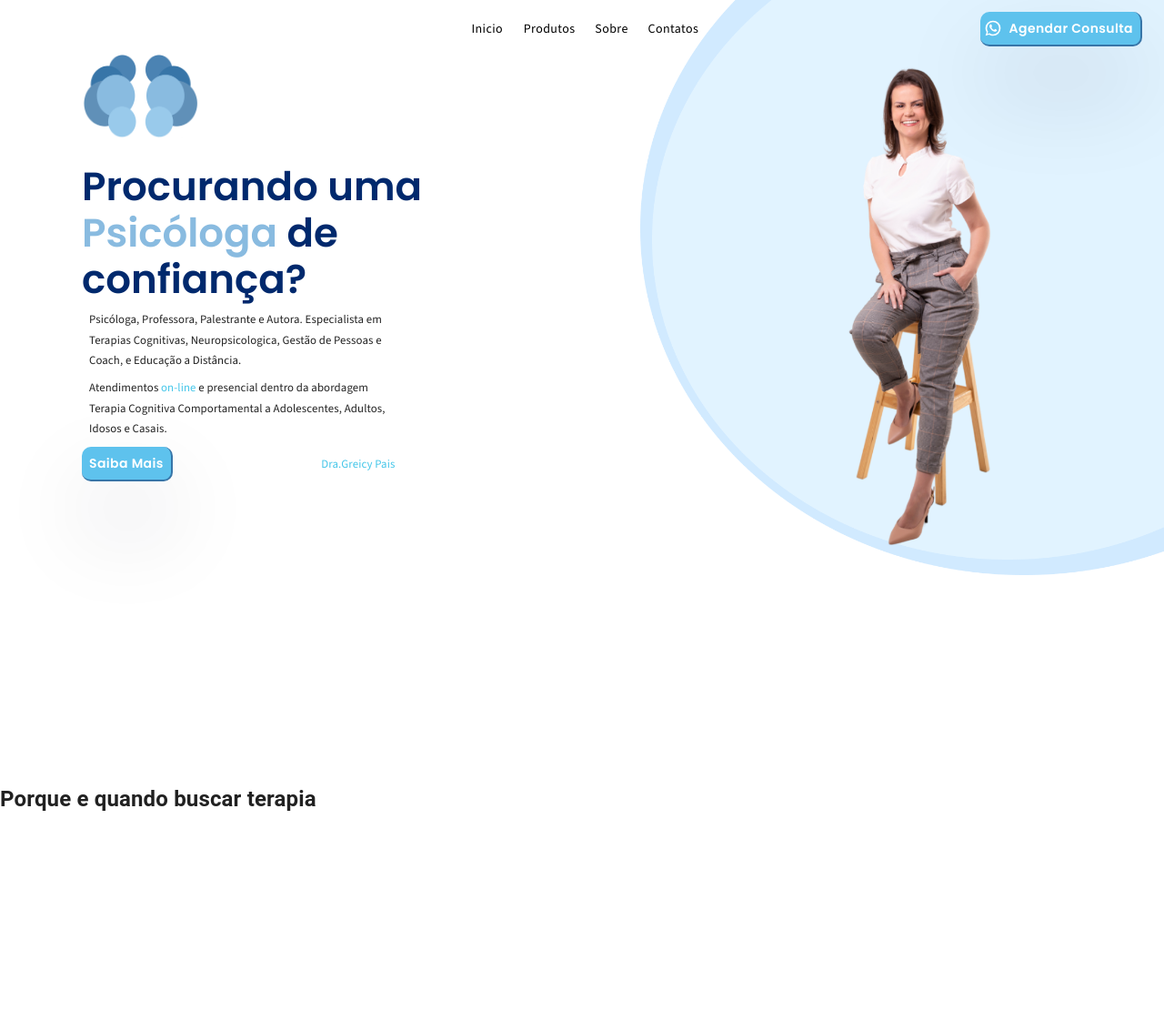
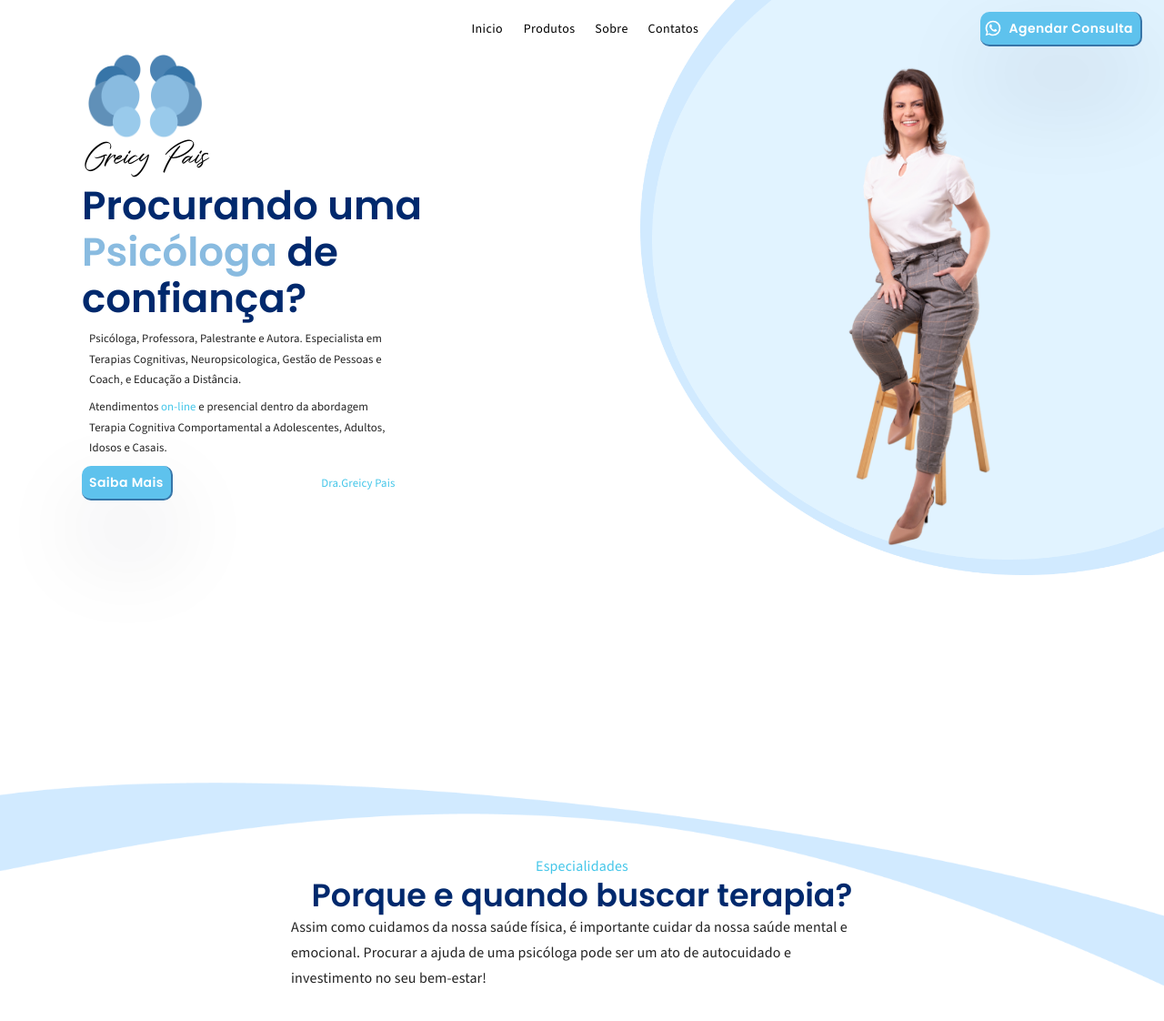
Before and after one commit to AlexandreNMota/greicy-lp, a React (Vite) app: page / in a window 1280 px wide. Shown: the top 1122 px of the page at 91% size. Built offline with nearby package versions, Linux system fonts and the light colour scheme.

Commit message:
start_especialidades

```diff
--- a/src/components/UI/header/index.tsx
+++ b/src/components/UI/header/index.tsx
@@ -17,6 +17,23 @@ export const Header: FC<HeaderProps> = ({ section, ...props }) => {
 
   const handleDrawerToggle = () => {
     setMobileOpen((prevState) => !prevState);
+  };
+
+  const scrollToAnchor = (section: any) => {
+    const element = section === 'Inicio' ? 'home-section' :
+      section === 'Produtos' ? 'productos-section' :
+        section === 'Sobre' ? 'sobre-section' :
+          section === 'Contatos' ? 'contato-section'
+            : 'home-section'
+
+    const destination = document.querySelector(`#${element}`);
+    if (destination) {
+      const offsetTop = destination.getBoundingClientRect().top + window.pageYOffset - 60;
+      window.scrollTo({
+        top: offsetTop,
+        behavior: 'smooth'
+      });
+    }
   };
 
   return (
@@ -40,7 +57,8 @@ export const Header: FC<HeaderProps> = ({ section, ...props }) => {
             <Box sx={{ flexGrow: 1 }} />
             <Box sx={{ display: { xs: 'none', sm: 'block' }, position: "absolute", top: "50%", left: "50%", transform: "translate(-50%, -50%)" }}>
               {menuList.map((item) => (
-                <Button className="source-sans-3" key={item} sx={{ color: '#000', textTransform: 'none' }}>
+                <Button className="source-sans-3" key={item} sx={{ color: '#000', textTransform: 'none' }}
+                  onClick={() => scrollToAnchor(item)}>
                   {item}
                 </Button>
               ))}
--- a/src/components/UI/section/types.ts
+++ b/src/components/UI/section/types.ts
@@ -3,6 +3,7 @@ import { Dimensions } from "../../../context/app";
 
 export interface SectionProps {
   children: ReactNode;
+  id: string;
 }
 
 export interface StyledSectionProps {
--- a/src/pages/about/index.tsx
+++ b/src/pages/about/index.tsx
@@ -2,7 +2,7 @@ import { Section } from "../../components";
 
 export const About = () => {
   return (
-    <Section>
+    <Section id="sobre-section">
       <h1>Sobre</h1>
     </Section>
   );
--- a/src/pages/contato/index.tsx
+++ b/src/pages/contato/index.tsx
@@ -2,7 +2,7 @@ import { Section } from "../../components";
 
 export const Contato = () => {
   return (
-    <Section>
+    <Section id="contato-section">
       <h1>Contato</h1>
     </Section>
   );
--- a/src/pages/hero/index.css
+++ b/src/pages/hero/index.css
@@ -8,6 +8,11 @@
     --eclipse49-width-mobile: calc(100vw * 0.8);
     --greicyHome-width-mobile: calc(100vw * 0.6);
     /* --logoHome-width-mobile: calc(100vw * 0.1); */
+}
+
+@font-face {
+    font-family: The Strength;
+    src: url('/fontes/The\ Strength.ttf');
 }
 
 .eclipse42 {
@@ -52,6 +57,27 @@
     top: 50px;
 }
 
+.div_homelogo {
+    display: flex;
+    flex-direction: column;
+    justify-content: center;
+    margin-left: 90px;
+    width: 137px;
+    align-items: center;
+}
+
+.greicy_name {
+    color: black !important;
+    font-family: 'The Strength' !important;
+    font-size: 45px !important;
+    font-style: italic !important;
+    /* margin: 0 !important; */
+    margin-top: 10px !important;
+    display: inline-block !important;
+    line-height: 18px !important;
+    vertical-align: middle !important;
+}
+
 .greicyHome-mobile {
     z-index: 999;
     position: relative;
@@ -61,7 +87,7 @@
 .logoHome {
     /* width: 146px; */
     width: var(--logoHome-width);
-    margin-left: 90px;
+    /* margin-left: 90px; */
 }
 
 .titleHome {
@@ -79,12 +105,11 @@
 }
 
 /* Estilos para dispositivos minusculos (celulares) */
-@media (min-width: 375px) {
+@media (min-width: 345px) {
     :root {
-        --eclipse42-width: calc(100vw * 0.45);
-        --eclipse43-width: calc(100vw * 0.44);
-        --greicyHome-width: calc(100vw * 0.192);
-        --logoHome-width: calc(100vw * 0.1);
+        --eclipse48-width-mobile: calc(100vw * 1);
+        --eclipse49-width-mobile: calc(100vw * 0.8);
+        --greicyHome-width-mobile: calc(100vw * 0.6);
     }
 
     .titleHome {
--- a/src/pages/hero/index.tsx
+++ b/src/pages/hero/index.tsx
@@ -8,14 +8,17 @@ export const Hero = () => {
   const { dimensions, isMobile } = useAppContext();
 
   return (
-    <CustomStyledSection full={true} dimensions={dimensions}>
+    <CustomStyledSection full={true} dimensions={dimensions} id="home-section">
       {
         !isMobile && (
           <div>
             <img src="images/Ellipse 42.png" className="eclipse42"></img>
             <img src="images/Ellipse 43.png" className="eclipse43"></img>
             <img src="images/greicyhome.png" className="greicyHome"></img>
-            <img src="images/logo greicy 1.png" className="logoHome"></img>
+            <div className="div_homelogo">
+              <img src="images/logo greicy 1.png" className="logoHome"></img>
+              <Typography className="greicy_name">Greicy Pais</Typography>
+            </div>
           </div>
         )
       }
--- /dev/null
+++ b/src/pages/why-therapy/index.css
@@ -0,0 +1,13 @@
+.eclipse36 {
+    position: absolute;
+    width: 100%;
+}
+
+.title-especialidades {
+    color: #44C6E9;
+}
+
+.subtitle-especialidades {
+    color: #00296D;
+    font-size: 35px !important;
+}
--- a/src/pages/why-therapy/index.tsx
+++ b/src/pages/why-therapy/index.tsx
@@ -1,9 +1,29 @@
+import { Box, Grid, Typography } from "@mui/material";
 import { Section } from "../../components";
+import './index.css'
 
 export const WhyTherapy = () => {
   return (
-    <Section>
-      <h1>Porque e quando buscar terapia</h1>
+    <Section id="especialidades-section">
+      <img src="images/Ellipse 36.png" className="eclipse36"></img>
+      <Grid container display={'flex'} justifyContent={'center'} alignItems={'center'}>
+        <Grid item xs={12} sm={12} sx={{ zIndex: 999 }} marginTop={10}>
+          <Box display={'flex'} justifyContent={'center'} alignItems={'center'} flexDirection={'column'}>
+            <Typography className="source-sans-3 title-especialidades">
+              Especialidades
+            </Typography>
+            <Typography className="poppins subtitle-especialidades" variant="h3">
+              Porque e quando buscar terapia?
+            </Typography>
+          </Box>
+        </Grid>
+        <Grid item xs={12} sm={6}>
+          <Typography className="source-sans-3 subtitle2-especialidades" variant="subtitle1">
+            Assim como cuidamos da nossa saúde física, é importante cuidar da nossa saúde mental e emocional.
+            Procurar a ajuda de uma psicóloga pode ser um ato de autocuidado e investimento no seu bem-estar!
+          </Typography>
+        </Grid>
+      </Grid>
     </Section>
   );
 };
```
Also changed, not shown: public/fontes/The Strength.ttf (added), public/images/Ellipse 36.png (added).
